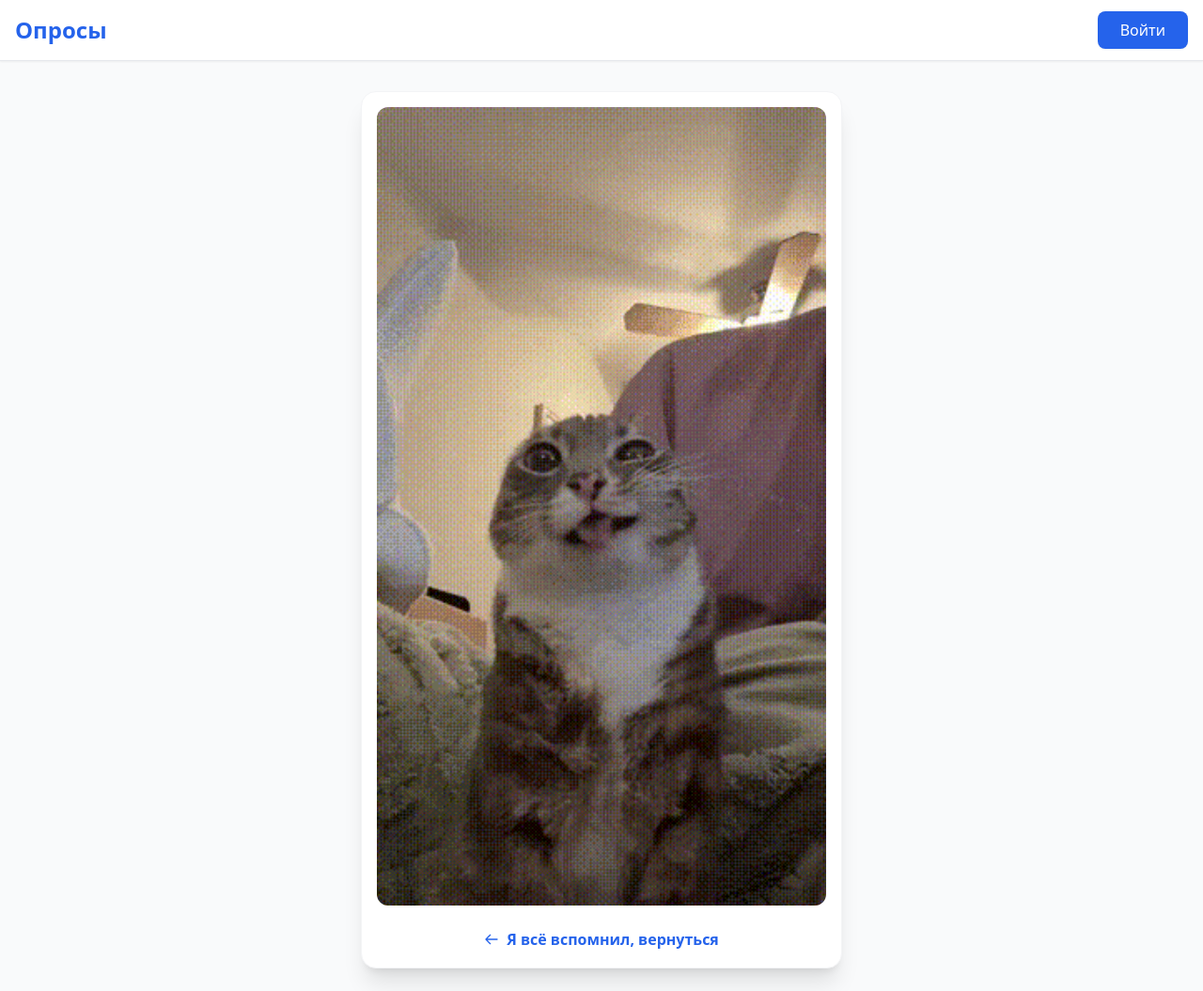
After one commit to lashy0/survey-db, a FastAPI app: page /forgot-password in a window 1280 px wide. The commit adds this page. Shown: the whole page at 94% size. Run offline with FastAPI, Linux system fonts and the light colour scheme; parts of the project's set-up code (start-up, migrations or seed data) failed here and were passed over; some libraries are stand-ins or nearby versions.

Commit message:
add forgot password

```diff
--- a/app/routers/auth.py
+++ b/app/routers/auth.py
@@ -159,3 +159,10 @@ async def logout():
     response.delete_cookie("access_token")
     response.delete_cookie("refresh_token")
     return response
+
+@router.get("/forgot-password", response_class=HTMLResponse)
+async def forgot_password_page(request: Request):
+    return templates.TemplateResponse(
+        request=request,
+        name="auth/forgot_password.html"
+    )
--- /dev/null
+++ b/app/templates/auth/forgot_password.html
@@ -0,0 +1,18 @@
+{% extends "base.html" %}
+{% block content %}
+<div class="flex flex-col items-center pt-2 min-h-[60vh]">
+    <div class="bg-white p-4 rounded-2xl shadow-xl border border-gray-100 text-center max-w-lg w-full">
+
+        <div class="rounded-xl overflow-hidden shadow-inner mb-6 bg-gray-50">
+            <img src="/static/rigby-cat-rigby.gif" alt="Forgot password GIF" class="w-full h-auto">
+        </div>
+
+        <a href="/login" class="inline-flex items-center gap-2 text-blue-600 font-semibold hover:text-blue-800 transition">
+            <svg class="w-4 h-4" fill="none" stroke="currentColor" viewBox="0 0 24 24">
+                <path stroke-linecap="round" stroke-linejoin="round" stroke-width="2" d="M10 19l-7-7m0 0l7-7m-7 7h18"/>
+            </svg>
+            Я всё вспомнил, вернуться
+        </a>
+    </div>
+</div>
+{% endblock %}
--- a/app/templates/auth/login.html
+++ b/app/templates/auth/login.html
@@ -37,7 +37,7 @@
             <div>
                 <div class="flex justify-between mb-1">
                     <label class="block text-sm font-medium text-gray-700">Пароль</label>
-                    <a href="#" class="text-sm text-blue-600 hover:text-blue-800 hover:underline">Забыли пароль?</a>
+                    <a href="/forgot-password" class="text-sm text-blue-600 hover:text-blue-800 hover:underline">Забыли пароль?</a>
                 </div>
                 <input
                     type="password"
```
Also changed, not shown: app/static/rigby-cat-rigby.gif (added).
